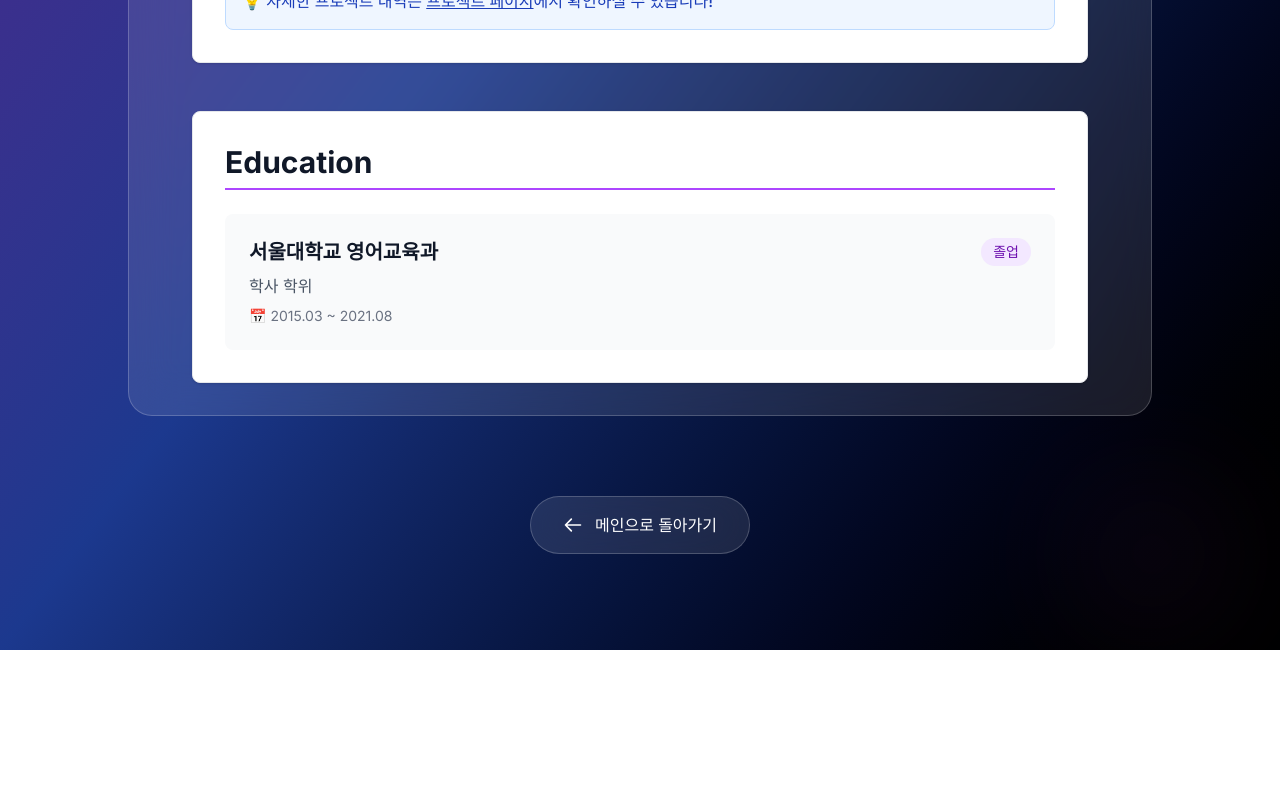
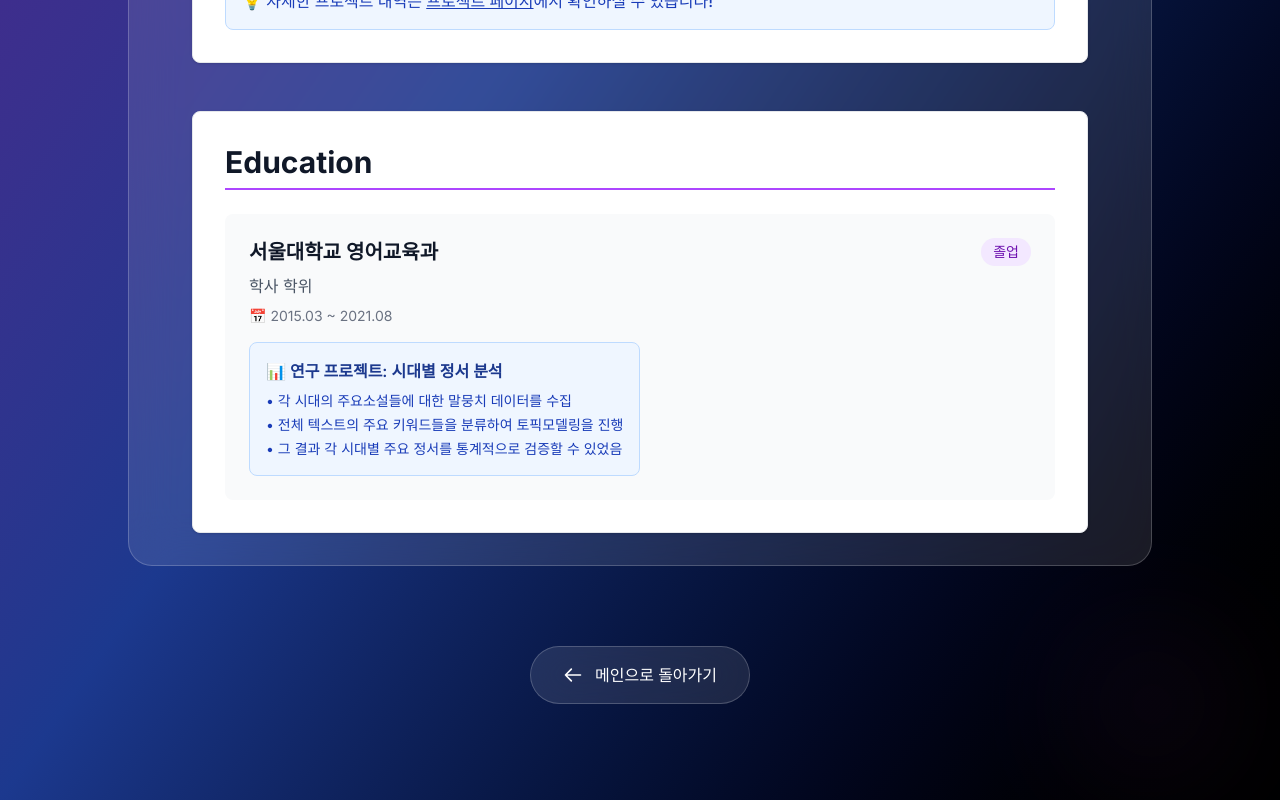
Before and after one commit to chanmkim/chanmkim-writing, a Next.js app: page /about in a window 1280 px wide. Shown: the part 1057-1857 px from the top of the page. Before the commit the page ends 1707 px from the top, so only its background shows below. Built offline with nearby package versions, Linux system fonts and the light colour scheme.

Commit message:
about: 프로젝트 추가

```diff
--- a/src/content/bio/about.tsx
+++ b/src/content/bio/about.tsx
@@ -89,6 +89,17 @@ export default function About() {
                 <p className="text-sm text-gray-500 dark:text-gray-400">
                   📅 2015.03 ~ 2021.08
                 </p>
+
+                <div className="mt-4 p-4 bg-blue-50 dark:bg-blue-900/20 rounded-lg border border-blue-200 dark:border-blue-800">
+                  <h4 className="font-semibold text-blue-900 dark:text-blue-100 mb-2">
+                    📊 연구 프로젝트: 시대별 정서 분석
+                  </h4>
+                  <ul className="text-sm text-blue-800 dark:text-blue-200 space-y-1">
+                    <li>• 각 시대의 주요소설들에 대한 말뭉치 데이터를 수집</li>
+                    <li>• 전체 텍스트의 주요 키워드들을 분류하여 토픽모델링을 진행</li>
+                    <li>• 그 결과 각 시대별 주요 정서를 통계적으로 검증할 수 있었음</li>
+                  </ul>
+                </div>
               </div>
               <div className="text-right">
                 <span className="inline-block bg-purple-100 dark:bg-purple-900 text-purple-800 dark:text-purple-200 text-sm font-medium px-3 py-1 rounded-full">
```
